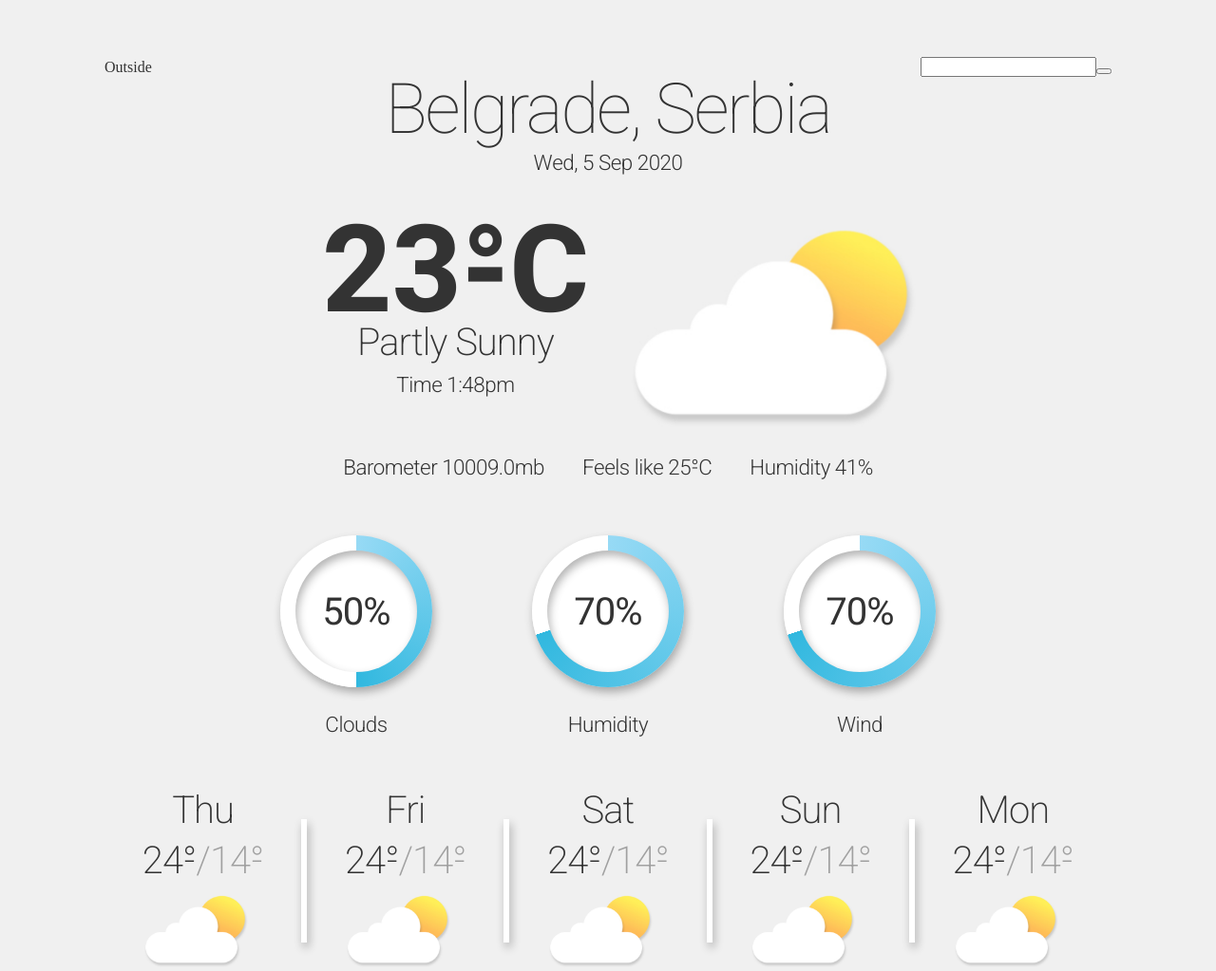
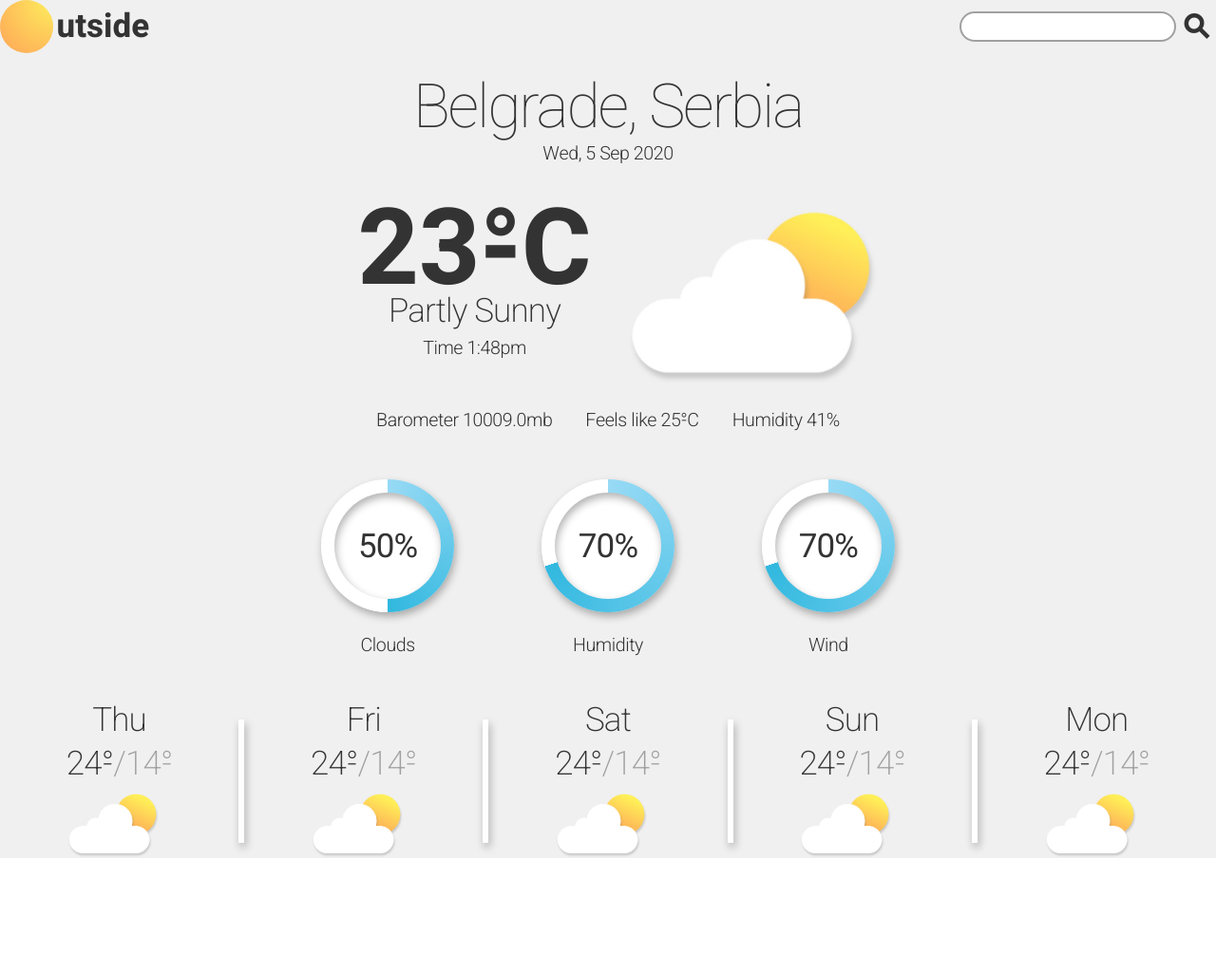
Before and after one commit to ClaudioCamba/weather-app, a website built with webpack: page dist/index.html in a window 1280 px wide. Shown: the whole page at 95% size. After the commit the page ends 904 px from the top, so only its background shows below. Built offline with Linux system fonts and the light colour scheme.

Commit message:
Complete front end styling adhering to design (https://dribbble.com/shots/14122152-Weather-UI-design)

```diff
--- a/src/index.js
+++ b/src/index.js
@@ -18,18 +18,8 @@ const weatherApp = (() => {
   // Input element to get client location
   const inputElem = (() => {
     const appWrap = document.querySelector("#weather-app");
-    const elemWrap = document.createElement("div");
-    const input = document.createElement("input");
-    const button = document.createElement("button");
-
-    elemWrap.className = "input-wrap";
-    input.type = "text";
-    input.pattern = "[a-z-A-Z]+";
-    input.required = true;
-
-    elemWrap.append(input, button);
-    appWrap.querySelector(".title-search").appendChild(elemWrap);
-
+    const input = document.querySelector(".input-wrap input");
+    const button = document.querySelector(".input-wrap button");
     // Validate value before making API call
     button.addEventListener("click", () => {
       if (input.validity.valid) {
--- a/src/style/style.scss
+++ b/src/style/style.scss
@@ -27,6 +27,8 @@ $black-color: #333333;
 $grey-color: #a0a0a0;
 $bg-color: #f0f0f0;
 $white-color: #ffffff;
+$yellow-color: #fdef5d;
+$orange-color: #ffa557;
 $loading-circle: 10rem;
 $-webkit-box-shadow: 0.125rem 0.313rem 0.625rem 0 rgba(0, 0, 0, 0.3);
 $box-shadow: 0.125rem 0.313rem 0.625rem 0 rgba(0, 0, 0, 0.3);
@@ -34,9 +36,9 @@ $-webkit-box-shadow-inset: inset 0.125rem 0.313rem 0.625rem 0 rgba(0, 0, 0, 0.3)
 $box-shadow-inset: inset 0.125rem 0.313rem 0.625rem 0 rgba(0, 0, 0, 0.3);
 
 :root {
-  font-size: 16px;
+  font-size: 14px;
+  font-family: "Heebo-Regular";
   color: $black-color;
-}
 
   // Title Main
   @mixin main-title {
@@ -111,42 +113,89 @@ $box-shadow-inset: inset 0.125rem 0.313rem 0.625rem 0 rgba(0, 0, 0, 0.3);
       max-height: 13.625rem;
     }
   }
+}
 
 // Layout styling
 #weather-app {
+  background-color: $bg-color;
+
+  .weather-app-container {
     width: 100%;
     max-width: 1388px;
     min-height: 100vh;
     margin: 0 auto;
     display: grid;
     grid-template-rows: repeat(3, max-content);
-  // align-content: center;
-  padding: 3.75rem 6.875rem;
-  background-color: $bg-color;
+    /* padding: 3.75rem 6.875rem; */
+    align-content: center;
 
     .title-search {
       display: grid;
       grid-template-columns: 1fr 1fr;
+      margin-bottom: 1.875rem;
 
       .input-wrap {
         align-self: center;
         justify-self: right;
+        display: flex;
+        justify-content: center;
+        align-items: center;
+
+        input {
+          border: 0.143rem solid $grey-color;
+          border-radius: 2rem;
+          padding: 0.4rem 1rem;
+          font-size: 1rem;
+          font-weight: 900;
+        }
+
+        button {
+          -webkit-transform: rotate(315deg);
+          -moz-transform: rotate(315deg);
+          -o-transform: rotate(315deg);
+          transform: rotate(315deg);
+          font-weight: bold;
+          font-size: 2.5rem;
+          border-radius: 50%;
+          border: none;
+          background-color: $bg-color;
+          height: 3rem;
+          width: 3rem;
+          display: inline-flex;
+          justify-content: center;
+          align-items: center;
+          color: $black-color;
+          cursor: pointer;
+        }
       }
 
       h1 {
         align-self: center;
         justify-self: left;
+        font-family: "Heebo-Bold";
+        font-size: 2.5rem;
+        display: flex;
+        justify-content: center;
+        align-items: center;
+
+        span {
+          font-size: 0;
+          display: inline-flex;
+          justify-content: center;
+          align-items: center;
+          background: red;
+          height: 4rem;
+          width: 4rem;
+          border-radius: 50%;
+          background-color: $yellow-color;
+          background-image: radial-gradient(at top right, $yellow-color, $orange-color);
+          margin-right: 0.25rem;
+        }
       }
     }
 
-  .current,
-  .forecast {
+    .current {
       display: grid;
-    // justify-items: center;
-    // align-items: center;
-  }
-
-  .current {
       grid-template-columns: repeat(4, 1fr);
       grid-template-rows: repeat(5, max-content);
 
@@ -246,7 +295,7 @@ $box-shadow-inset: inset 0.125rem 0.313rem 0.625rem 0 rgba(0, 0, 0, 0.3);
     width: $loading-circle;
     margin: 1rem;
     border-radius: 50%;
-  background: white;
+    background: $white-color;
     line-height: 1;
     padding-top: 0.25rem;
     font-size: 2.5rem;
@@ -257,8 +306,4 @@ $box-shadow-inset: inset 0.125rem 0.313rem 0.625rem 0 rgba(0, 0, 0, 0.3);
     color: $black-color;
     letter-spacing: -0.06rem;
   }
-
-// Testing
-#weather-app .title-search {
-  // display: none;
 }
```
Also changed, not shown: dist/bundle.js, dist/index.html. Lines whose indentation alone changed are shown as unchanged.
